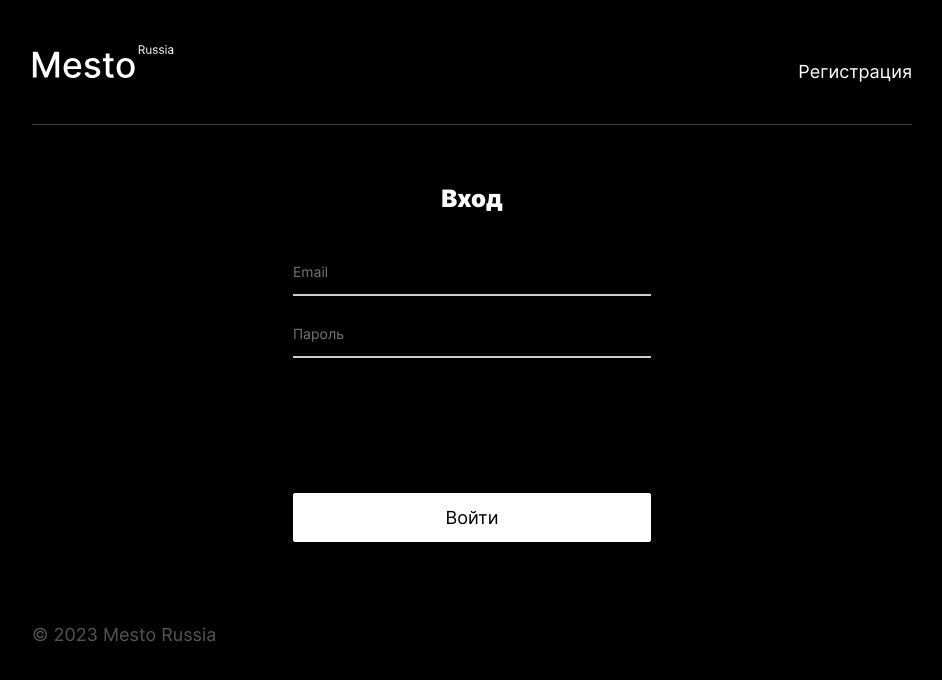
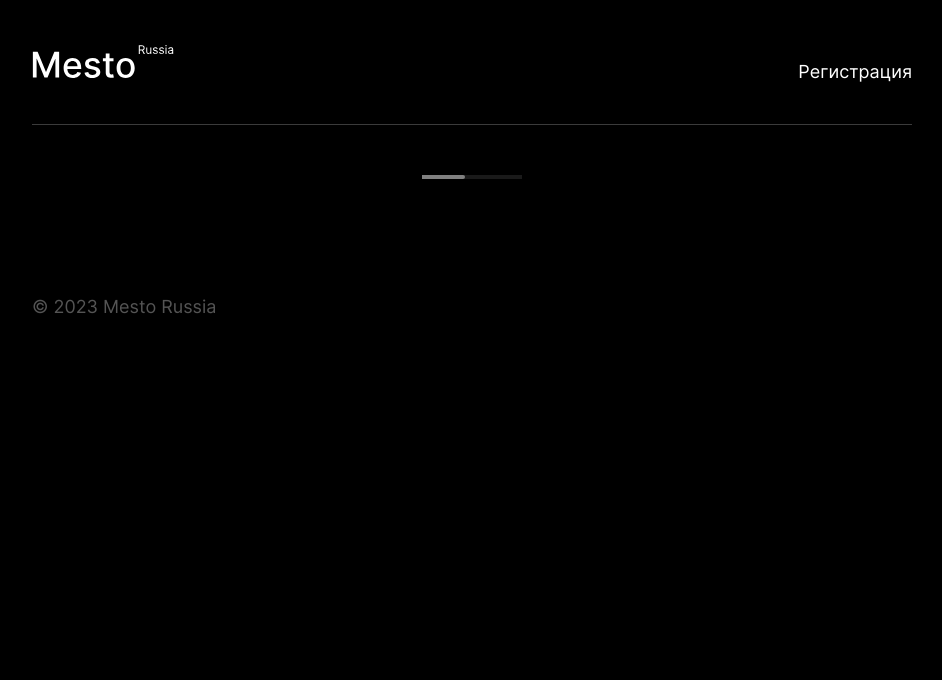
Before and after one commit to spacelessvoid/react-mesto-auth, a React (Create React App) app: page /sign-in in a window 1280 px wide. Shown: the top 680 px of the page, without its empty margins (168-1110 px from the left). Built offline with nearby package versions, Linux system fonts and the light colour scheme; no server answers.

Commit message:
feat: add loader displayed when user logs-in

```diff
--- a/package.json
+++ b/package.json
@@ -10,6 +10,7 @@
     "react-dom": "^18.2.0",
     "react-router-dom": "^6.11.2",
     "react-scripts": "5.0.1",
+    "react-spinners": "^0.13.8",
     "web-vitals": "^2.1.4"
   },
   "scripts": {
--- a/src/blocks/card/__image/card__image.css
+++ b/src/blocks/card/__image/card__image.css
@@ -12,7 +12,7 @@
 }
 
 .card__image::after {
-  content: attr(alt) " не загрузилось 😓";
+  content: "Картинка не загрузилась 😓";
   font-size: 18px;
   color: hsl(0, 0%, 100%);
   display: block;
--- a/src/components/App.js
+++ b/src/components/App.js
@@ -52,7 +52,6 @@ function App() {
     ])
       .then(([userData, cards]) => {
         setCurrentUser(userData);
-
         setCards(cards);
       })
       .catch(console.error);
@@ -171,15 +170,16 @@ function App() {
   }
 
   function handleCheckToken() {
+    setIsLoading(true);
+
     const jwt = localStorage.getItem("jwt");
 
     if (jwt) {
       checkToken(jwt)
-        .then(user => {
-          handleLogin(user.data);
-          navigate("/", { replace: true });
-        })
-        .catch(console.error);
+        .then(user => handleLogin(user.data))
+        .then(() => navigate("/", { replace: true }))
+        .catch(console.error)
+        .finally(() => setIsLoading(false));
     }
   }
 
--- a/src/components/Login.jsx
+++ b/src/components/Login.jsx
@@ -1,5 +1,6 @@
 import { useContext } from "react";
 import { AppContext } from "../contexts/AppContext";
+import { BarLoader } from "react-spinners";
 import useForm from "../hooks/useForm";
 
 function Login({ handleAuthorization }) {
@@ -11,7 +12,20 @@ function Login({ handleAuthorization }) {
     e.preventDefault();
     handleAuthorization(formValues);
   };
-  return (
+
+  const override = {
+    display: "block",
+    margin: "50px auto",
+  };
+
+  return isLoading ? (
+    <BarLoader
+      cssOverride={override}
+      color={"gray"}
+      loading={isLoading}
+      aria-label="Loading Spinner"
+    />
+  ) : (
     <section className="welcome-form">
       <h2 className="welcome-form__title">Вход</h2>
       <form
@@ -43,7 +57,7 @@ function Login({ handleAuthorization }) {
           onChange={handleInputChange}
         />
         <button className="welcome-form__button button" type="submit">
-          {isLoading ? "Обработка запроса..." : "Войти"}
+          Войти
         </button>
       </form>
     </section>
```
Also changed, not shown: 2 other files (tests, documents, lock files or other folders).
